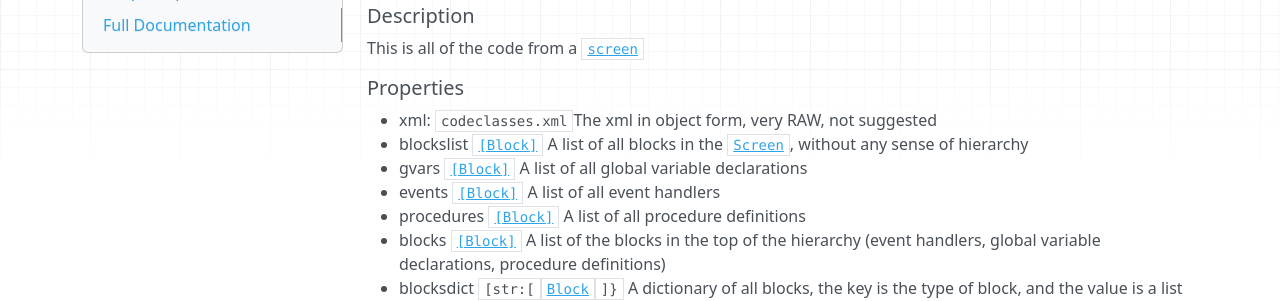
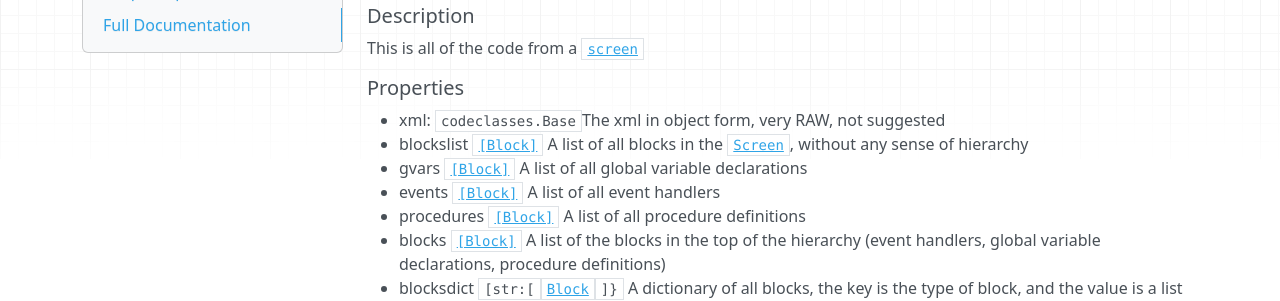
Before and after one commit to PolarsBear/parseaia, an MkDocs documentation site: the page built from docs/index.md, in a window 1280 px wide and 900 px high, scrolled down 970 px. Shown: the part 147-448 px from the top of the window. Built offline with MkDocs 1.6.1, drawn with Linux system fonts in a browser that asks for light colours; nearby versions of some CDN libraries.

Commit message:
typo... again

```diff
--- a/docs/index.md
+++ b/docs/index.md
@@ -42,7 +42,7 @@ This is a screen from the [`Project`](#class-project), it has the screen's code
 This is all of the code from a [`screen`](#class-mainscreen)
 
 ##### Properties
-* xml: `codeclasses.xml`The xml in object form, very RAW, not suggested
+* xml: `codeclasses.Base`The xml in object form, very RAW, not suggested
 * blockslist [`[Block]`](#class-codeclassesblock) A list of all blocks in the [`Screen`](#class-mainscreen), without any sense of hierarchy
 * gvars [`[Block]`](#class-codeclassesblock) A list of all global variable declarations
 * events [`[Block]`](#class-codeclassesblock) A list of all event handlers
```
